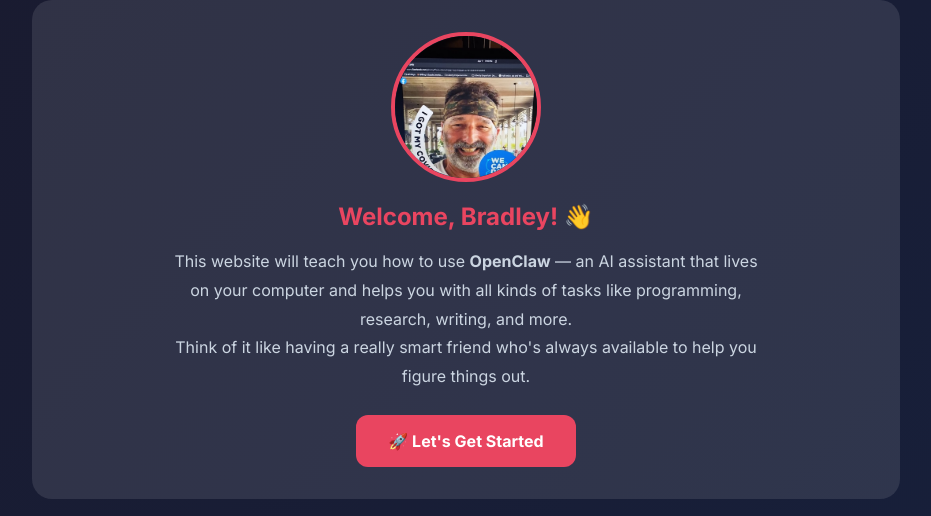
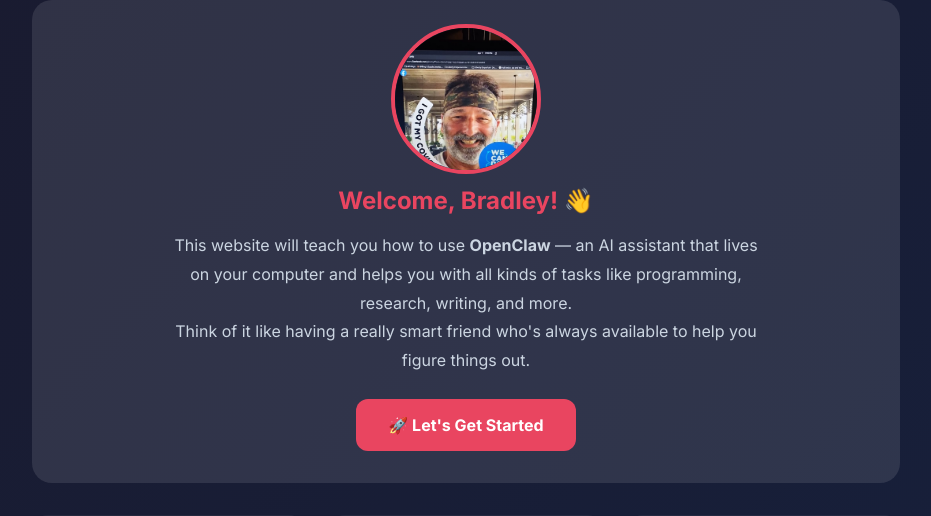
Before and after one commit to Liberty-Emporium/Bradley-Guide, a Flask app: page / in a window 1280 px wide. Shown: the part 241-757 px from the top of the page, without its empty margins (174-1105 px from the left). Run offline with Flask 3, Linux system fonts and the light colour scheme.

Commit message:
Adjust photo position up

```diff
--- a/templates/index.html
+++ b/templates/index.html
@@ -44,7 +44,7 @@
         </header>
 
         <div class="intro-card">
-            <img src="{{ url_for('static', filename='bradley.jpg') }}" alt="Bradley" style="width:150px;height:150px;border-radius:50%;margin-bottom:1rem;object-fit:cover;border:4px solid #e94560;">
+            <img src="{{ url_for('static', filename='bradley.jpg') }}" alt="Bradley" style="width:150px;height:150px;border-radius:50%;margin-bottom:0.5rem;margin-top:-0.5rem;object-fit:cover;border:4px solid #e94560;">
             <h2>Welcome, Bradley! 👋</h2>
             <p>This website will teach you how to use <strong>OpenClaw</strong> — an AI assistant that lives on your computer and helps you with all kinds of tasks like programming, research, writing, and more.</p>
             <p>Think of it like having a really smart friend who's always available to help you figure things out.</p>
```
